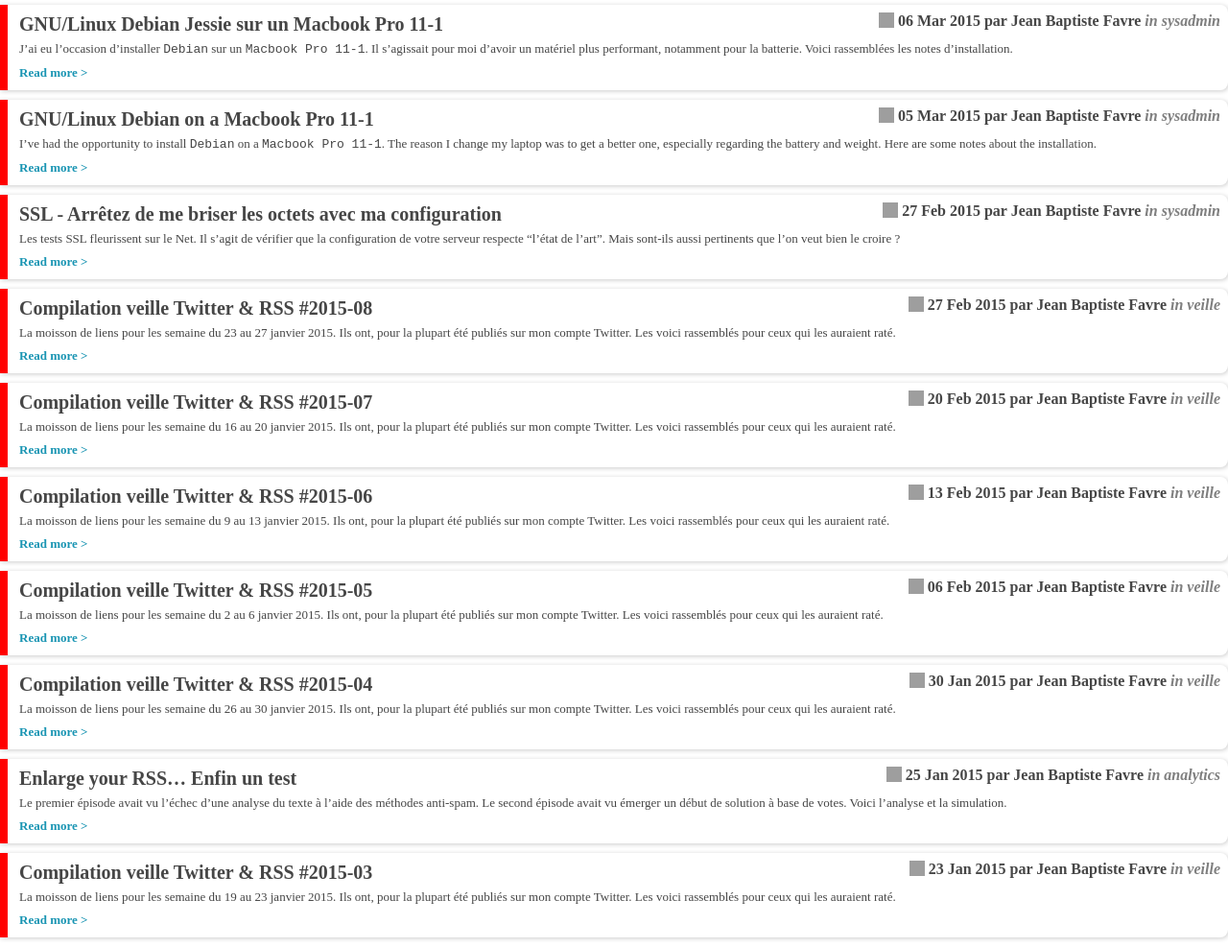
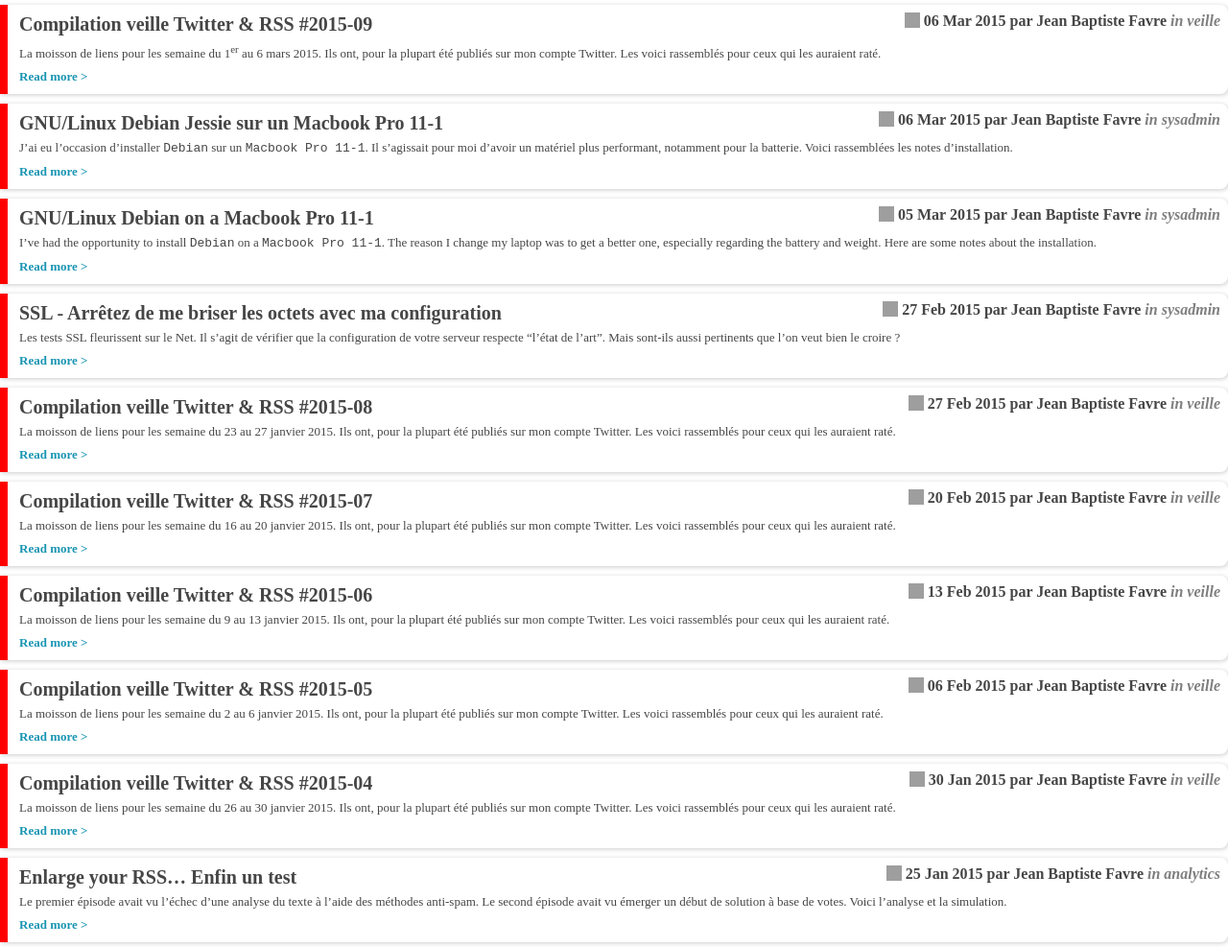
Before and after one commit to jbfavre/jbfavre.org, a Jekyll site: the page built from blog.html, in a window 1280 px wide. Shown: the whole page at 96% size. Built offline with Jekyll 4.4.1, drawn with Linux system fonts in a browser that asks for light colours; grey boxes are pictures that could not be loaded.

Commit message:
Update post: compilation veille Twitter RSS #2015-09

```diff
--- a/_drafts/fr/2015-03-06-compilation-veille-twitter-rss.md
+++ b/_posts/fr/2015-03-06-compilation-veille-twitter-rss.md
@@ -2,10 +2,10 @@
 layout: post
 title: "Compilation veille Twitter & RSS #2015-09"
 category: veille
-date: 2015-02-27 18:00 +0100
+date: 2015-03-06 18:00 +0100
 ---
 
-La moisson de liens pour les semaine du 1<sup>er</sup> au 6 MARS 2015.
+La moisson de liens pour les semaine du 1<sup>er</sup> au 6 mars 2015.
 Ils ont, pour la plupart été publiés sur mon compte Twitter.
 Les voici rassemblés pour ceux qui les auraient raté.
 
```
